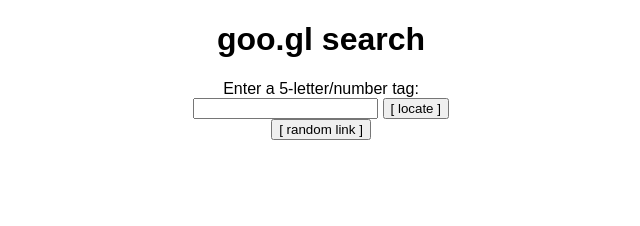
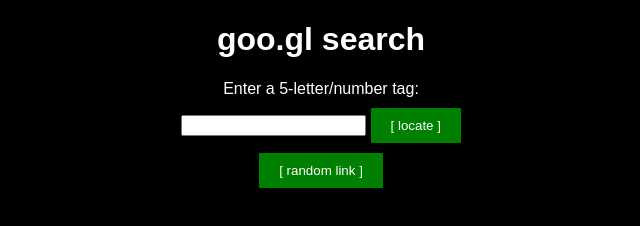
Before and after one commit to huskey404/googlsearch, a plain HTML site: page index.html in a window 1280 px wide. Shown: the whole page, without its empty margins (319-959 px from the left). Drawn offline with Linux system fonts and the light colour scheme.

Commit message:
Update index.html

```diff
--- a/index.html
+++ b/index.html
@@ -8,9 +8,22 @@
         body {
             font-family: Arial, sans-serif;
             text-align: center;
+            background-color: black;
+            color: white;
         }
         #output {
             margin-top: 20px;
+        }
+        input[type="text"], button {
+            color: black;
+        }
+        button {
+            background-color: green;
+            color: white;
+            border: none;
+            padding: 10px 20px;
+            margin-top: 10px;
+            cursor: pointer;
         }
     </style>
 </head>
@@ -18,7 +31,7 @@
     <h1>goo.gl search</h1>
     <form id="inputForm">
         <label for="input">Enter a 5-letter/number tag:</label><br>
-        <input type="text" id="input" name="input" pattern="[a-zA-Z0-9]{6}" required>
+        <input type="text" id="input" name="input" pattern="[a-zA-Z0-9]{5}" required>
         <button type="submit">[ locate ]</button>
     </form>
     <button id="randomBtn">[ random link ]</button>
```
